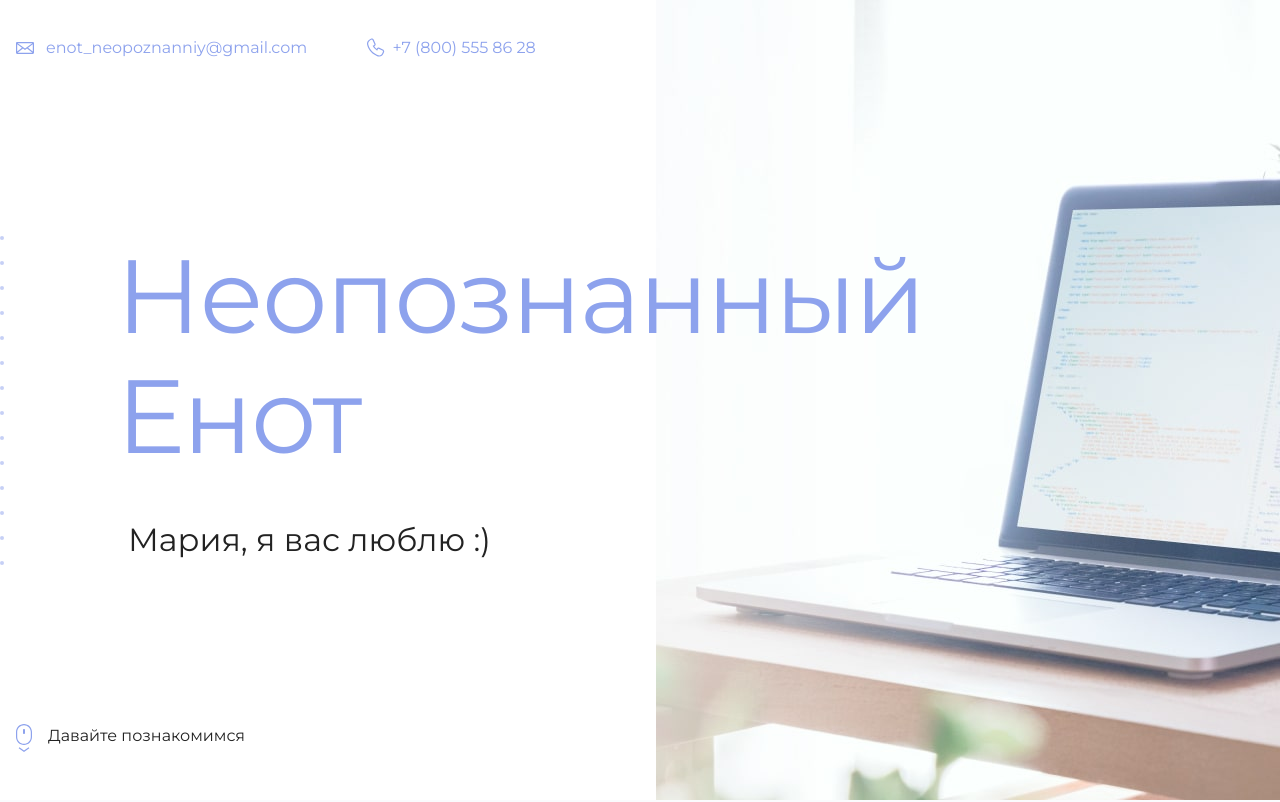
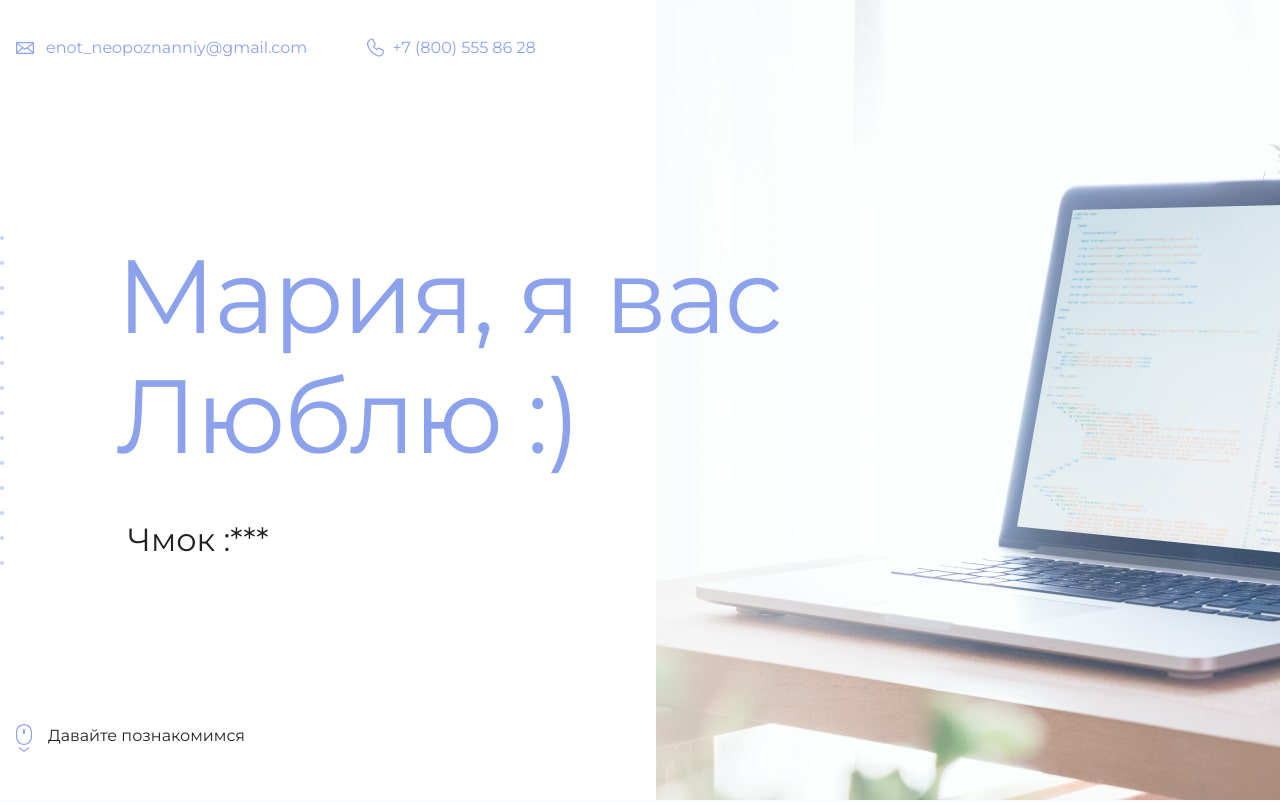
Before and after one commit to ZaslavskiySergey-JS/Test2, a plain HTML site: page index.html in a window 1280 px wide. Shown: the top 802 px of the page. Drawn offline with Linux system fonts and the light colour scheme.

Commit message:
Соробщение для Марии 2

```diff
--- a/index.html
+++ b/index.html
@@ -18,8 +18,8 @@
     <main>
       <section class="hero-image">
         <div class="container">
-          <h1 class="heading">Неопознанный Енот</h1>
-          <p>Мария, я вас люблю :)</p>
+          <h1 class="heading">Мария, я вас Люблю :)</h1>
+          <p>Чмок :***</p>
         </div>
       </section>
 
```
